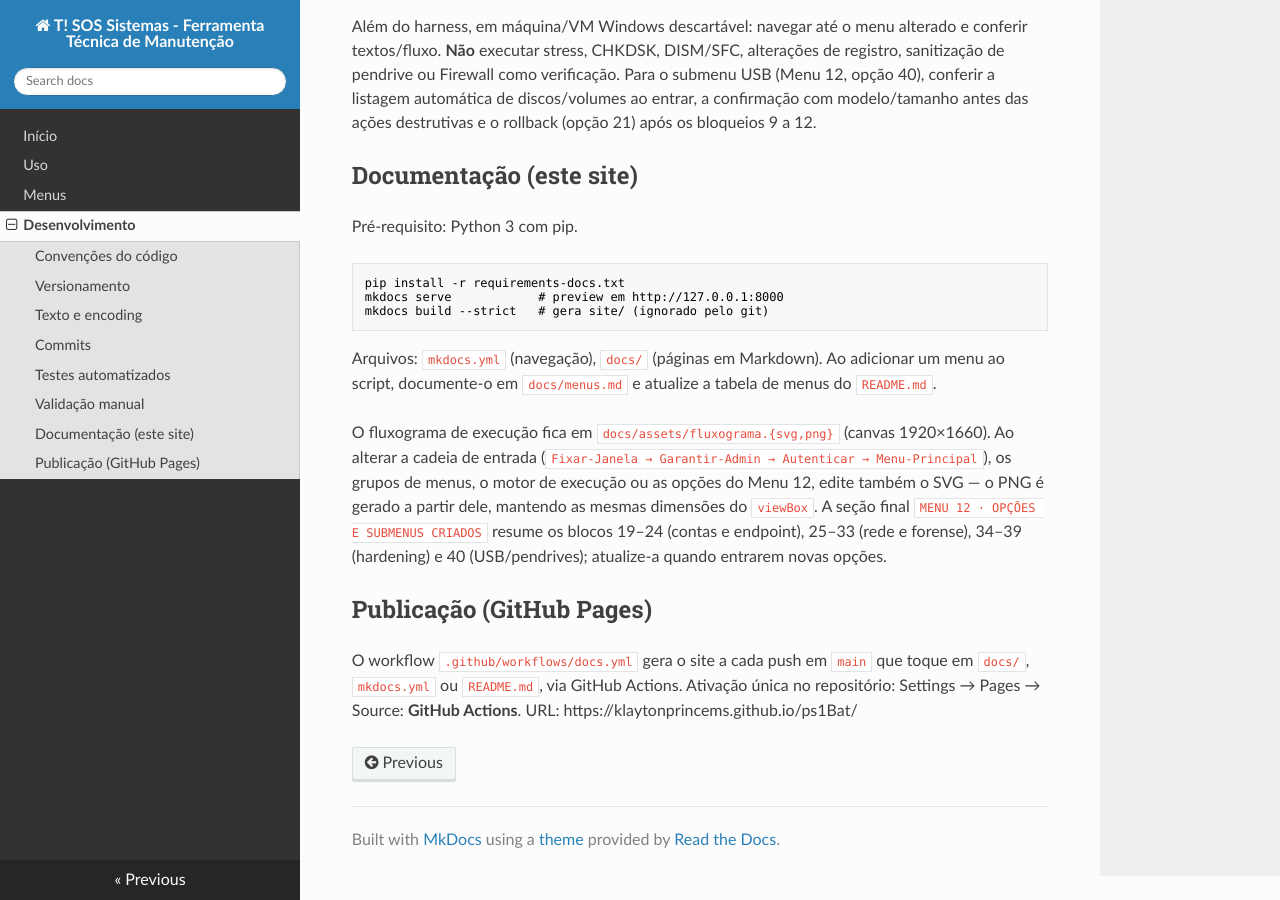
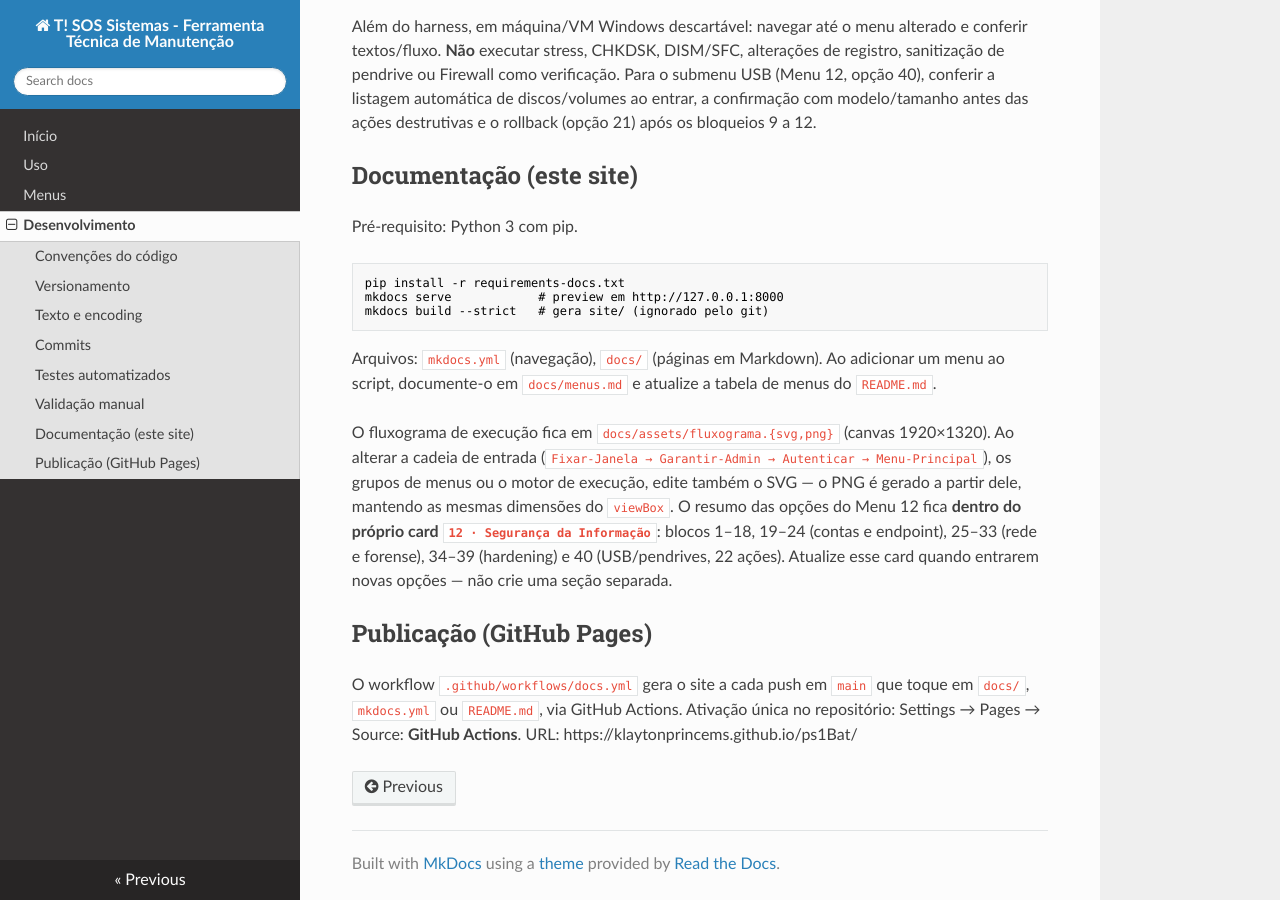
Before and after one commit to klaytonPrinceMS/ps1Bat, an MkDocs documentation site: the page built from docs/desenvolvimento.md, in a window 1280 px wide and 900 px high, scrolled down 1547 px. Built offline with MkDocs 1.6.1, drawn with Linux system fonts in a browser that asks for light colours; nearby versions of some CDN libraries.

Commit message:
261123 resume menu 12 dentro do card do fluxograma

```diff
--- a/docs/desenvolvimento.md
+++ b/docs/desenvolvimento.md
@@ -85,13 +85,14 @@ Ao adicionar um menu ao script, documente-o em `docs/menus.md` e atualize
 a tabela de menus do `README.md`.
 
 O fluxograma de execução fica em `docs/assets/fluxograma.{svg,png}` (canvas
-1920×1660). Ao alterar a cadeia de entrada
+1920×1320). Ao alterar a cadeia de entrada
 (`Fixar-Janela → Garantir-Admin → Autenticar → Menu-Principal`), os grupos de
-menus, o motor de execução ou as opções do Menu 12, edite também o SVG — o PNG
-é gerado a partir dele, mantendo as mesmas dimensões do `viewBox`. A seção
-final `MENU 12 · OPÇÕES E SUBMENUS CRIADOS` resume os blocos 19–24 (contas e
-endpoint), 25–33 (rede e forense), 34–39 (hardening) e 40 (USB/pendrives);
-atualize-a quando entrarem novas opções.
+menus ou o motor de execução, edite também o SVG — o PNG é gerado a partir dele,
+mantendo as mesmas dimensões do `viewBox`. O resumo das opções do Menu 12 fica
+**dentro do próprio card `12 · Segurança da Informação`**: blocos 1–18,
+19–24 (contas e endpoint), 25–33 (rede e forense), 34–39 (hardening) e 40
+(USB/pendrives, 22 ações). Atualize esse card quando entrarem novas opções —
+não crie uma seção separada.
 
 ## Publicação (GitHub Pages)
 
```
Also changed, not shown: docs/index.md (+4 -4 lines), docs/assets/fluxograma.png, docs/assets/fluxograma.svg, 1 other file.
